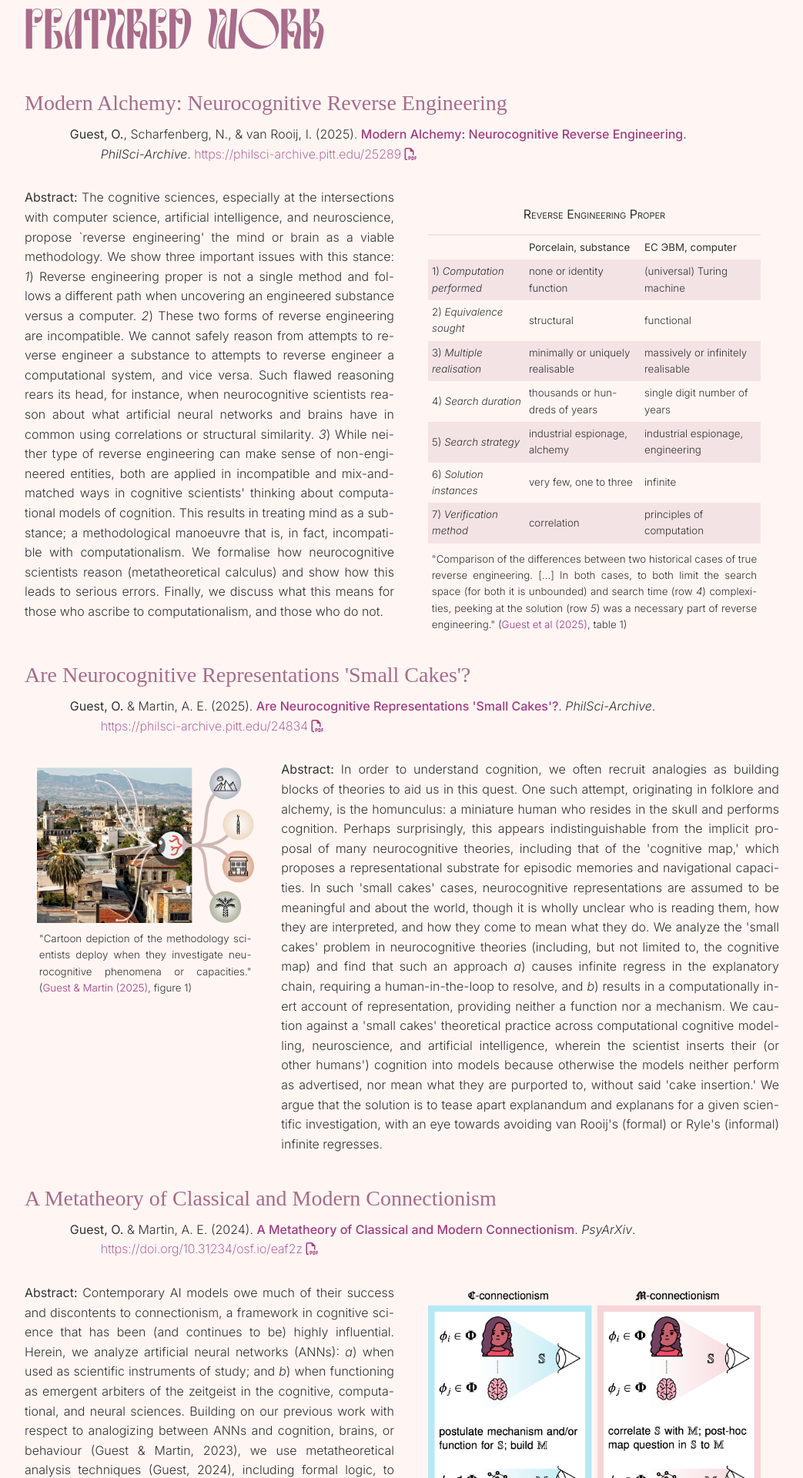
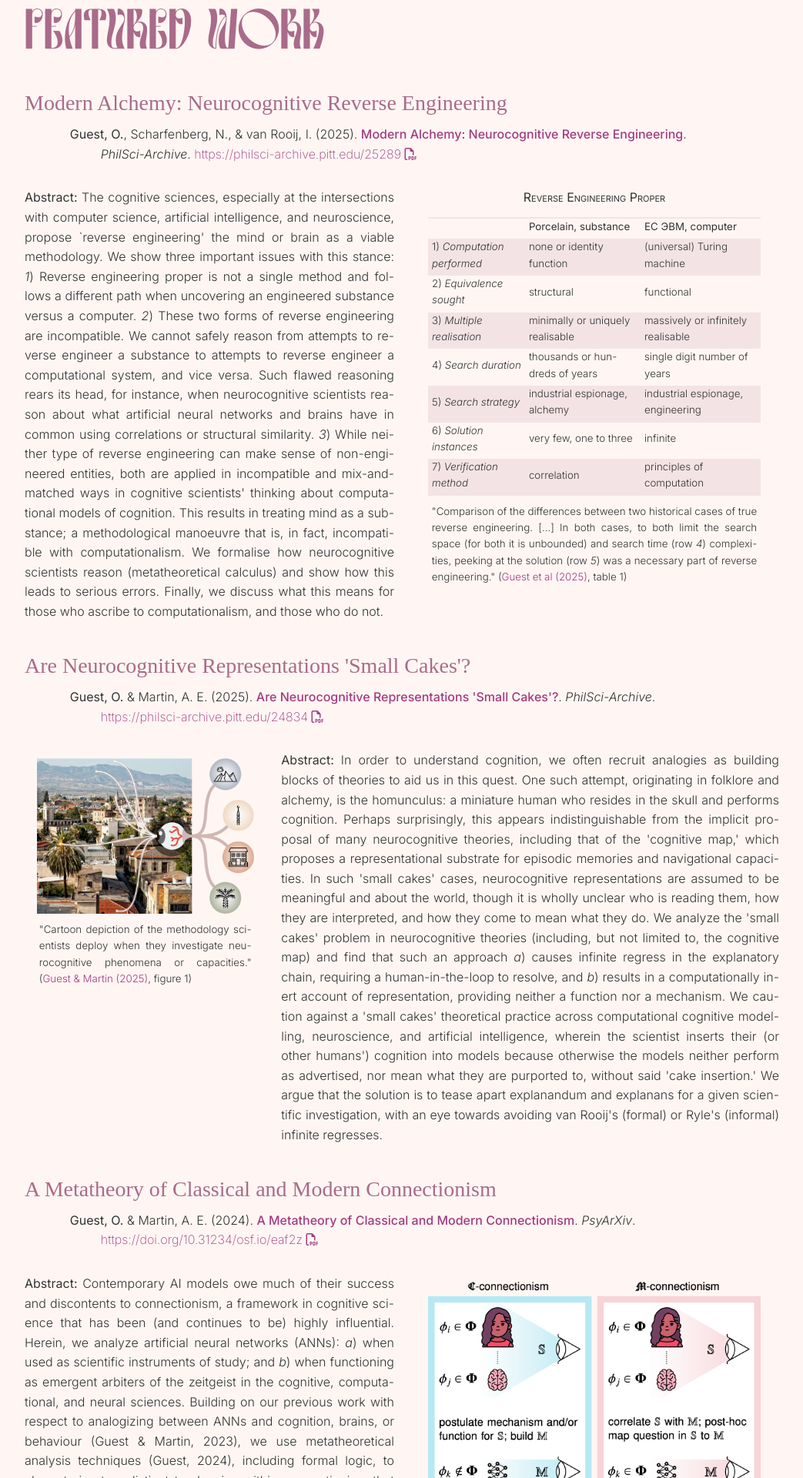
Before and after one commit to oliviaguest/oliviaguest.github.io, a Jekyll site: the page built from index.html, in a window 1280 px wide. Shown: the part 1714-3634 px from the top of the page at 77% size, without its empty margins (118-1161 px from the left). Built offline with Jekyll 4.4.1, drawn with Linux system fonts in a browser that asks for light colours; nearby versions of some CDN libraries; some web fonts are replaced; library files that are not in the unit come from our copies; a style sheet for code colours, icons or effects is not loaded.

Commit message:
minor padding

```diff
--- a/css/custom.css
+++ b/css/custom.css
@@ -425,6 +425,10 @@ td {
   padding: 0.5rem;
 }
 
+td, th, table.tg {
+    padding-top: 0;
+}
+
 tr:nth-child(even) {background-color:light-dark(var(--light-tb), var(--dark-tb));}
 
 thead {width: 100%; border-bottom:0.2rem solid light-dark(var(--light-tb), var(--dark-tb));}
```
